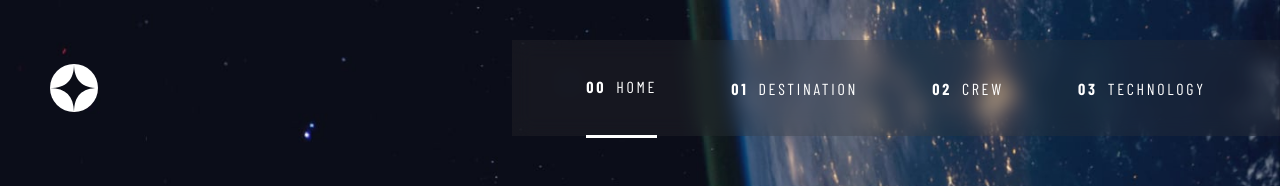
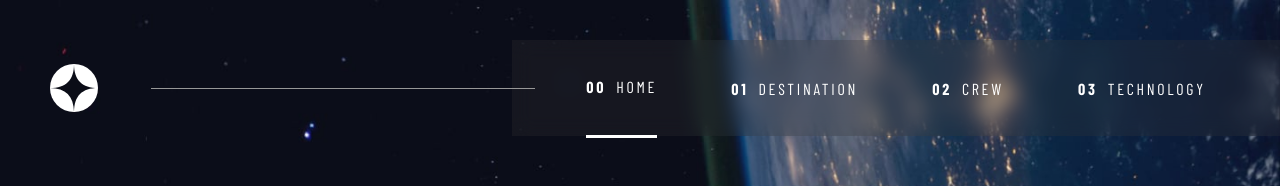
Before and after one commit to Tim-jn/space-tourism, a React (Create React App) app: page / in a window 1280 px wide. Shown: the top 186 px of the page. Built offline with nearby package versions, Linux system fonts and the light colour scheme; a web font is replaced by a local one.

Commit message:
added line in header

```diff
--- a/src/Components/Header/header.css
+++ b/src/Components/Header/header.css
@@ -5,13 +5,15 @@
   padding-top: 40px;
 }
 
-/* .navHeader::before {
+.navHeader::before {
+  position: fixed;
   content: '';
   max-width: 50%;
   width: 100%;
   height: 1px;
   background: #979797;
-} */
+  left: -47%;
+}
 
 .logo {
   width: 48px;
@@ -27,6 +29,7 @@
   justify-content: space-evenly;
   align-items: center;
   backdrop-filter: blur(10px);
+  position: relative;
 }
 
 .active {
--- a/src/Pages/Home/home.css
+++ b/src/Pages/Home/home.css
@@ -78,4 +78,5 @@ body {
   transform: scale(1.5);
 }
 
+
 /* add first media queries 1250px */
```
